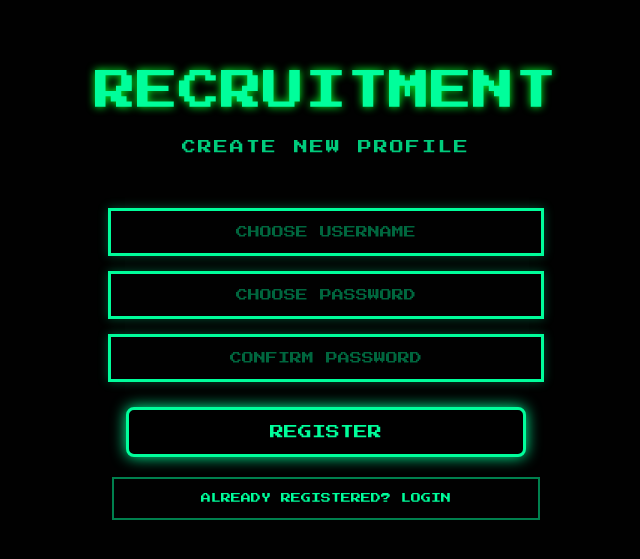
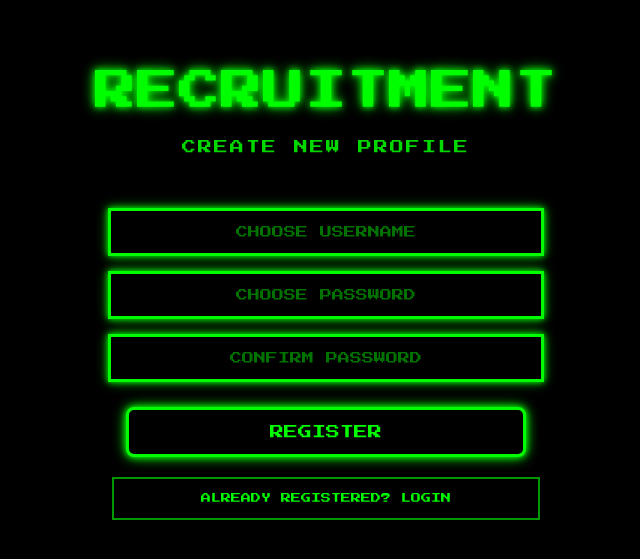
Before and after one commit to harpleen/battleship-clone, a React app in the folder frontend/: page /signup in a window 1280 px wide. Shown: the part 121-680 px from the top of the page, without its empty margins (314-954 px from the left). Built offline with nearby package versions, Linux system fonts and the light colour scheme; the HTML template or start-up script is replaced by a standard one.

Commit message:
Fixed Daniel's CSS Login/SignUp

```diff
--- a/frontend/src/pages/LoginPage/LoginPage.css
+++ b/frontend/src/pages/LoginPage/LoginPage.css
@@ -1,23 +1,32 @@
 @import url("https://fonts.googleapis.com/css2?family=Press+Start+2P&display=swap");
 
 .login-container {
-  background: #020202;
+  background: #000;
   height: 100vh;
   width: 100vw;
   display: flex;
   flex-direction: column;
   justify-content: center;
   align-items: center;
-  color: #00ff9c;
+
+  color: #00ff00;
   font-family: "Press Start 2P", monospace;
   text-align: center;
+
   animation: flicker 0.15s infinite;
 }
+
+/* TITLE */
 
 .login-title {
   font-size: 48px;
   margin-bottom: 20px;
-  text-shadow: 0 0 8px #00ff26;
+
+  color: #00ff00;
+  text-shadow:
+    0 0 6px #00ff00,
+    0 0 14px #00ff00;
+
   text-transform: uppercase;
   line-height: 1.2;
 }
@@ -25,94 +34,146 @@
 .login-subtitle {
   font-size: 14px;
   margin-bottom: 60px;
-  opacity: 0.8;
+
+  color: #00ff00;
+  opacity: 0.85;
+
   letter-spacing: 2px;
   text-transform: uppercase;
 }
+
+/* FORM */
 
 .login-form {
   display: flex;
   flex-direction: column;
   gap: 20px;
+
   width: 100%;
   max-width: 400px;
   align-items: center;
 }
 
+/* INPUT */
+
 .login-input {
   background: transparent;
-  color: #00ff9c;
-  border: 3px solid #00ff9c;
+  color: #00ff00;
+
+  border: 3px solid #00ff00;
   padding: 15px;
   font-size: 14px;
+
   font-family: "Press Start 2P", monospace;
   text-align: center;
+
   width: 100%;
-  box-shadow: 0 0 10px rgba(0, 255, 156, 0.3);
   outline: none;
-  transition: box-shadow 0.2s;
+
+  box-shadow:
+    0 0 6px #00ff00,
+    0 0 12px rgba(0, 255, 0, 0.6);
+
+  transition: box-shadow 0.2s ease;
 }
 
 .login-input:focus {
-  box-shadow: 0 0 20px #00ff9c;
+  box-shadow:
+    0 0 12px #00ff00,
+    0 0 24px #00ff00;
 }
 
 .login-input::placeholder {
-  color: rgba(0, 255, 156, 0.4);
+  color: rgba(0, 255, 0, 0.45);
 }
 
+/* BUTTONS */
+
 .login-btn {
-  background: black;
-  color: #00ff9c;
-  border: 3px solid #00ff9c;
+  background: #000;
+  color: #00ff00;
+
+  border: 3px solid #00ff00;
   padding: 15px;
   font-size: 14px;
+
   cursor: pointer;
-  box-shadow: 0 0 15px #00ff9c;
+  width: 100%;
+
   font-family: "Press Start 2P", monospace;
+  text-transform: uppercase;
   text-decoration: none;
-  text-transform: uppercase;
-  width: 100%;
+
   display: flex;
   justify-content: center;
   align-items: center;
-  transition: all 0.2s ease;
+
+  box-shadow:
+    0 0 6px #00ff00,
+    0 0 14px #00ff00;
+
+  transition:
+    transform 0.15s ease,
+    box-shadow 0.15s ease,
+    background-color 0.15s ease,
+    color 0.15s ease;
 }
 
 .login-btn:hover {
-  background: #00ff9c;
-  color: black;
-  transform: scale(1.02);
-  box-shadow: 0 0 25px #00ff9c;
+  background: #00ff00;
+  color: #000;
+
+  transform: scale(1.03);
+  box-shadow:
+    0 0 12px #00ff00,
+    0 0 24px #00ff00;
 }
+
+/* BACK BUTTON */
 
 .login-btn-back {
   background: transparent;
-  border: 2px solid rgba(0, 255, 156, 0.5);
+  border: 2px solid rgba(0, 255, 0, 0.6);
+
   font-size: 10px;
   padding: 12px;
   box-shadow: none;
 }
 
 .login-btn-back:hover {
-  border-color: #00ff9c;
-  box-shadow: 0 0 10px rgba(0, 255, 156, 0.5);
+  border-color: #00ff00;
+  box-shadow:
+    0 0 6px #00ff00;
 }
+
+/* ERROR */
 
 .error-msg {
   color: #ff003c;
   font-size: 10px;
-  text-shadow: 0 0 5px #ff003c;
+
+  text-shadow:
+    0 0 6px #ff003c;
+
   margin-top: -10px;
 }
 
+/* FLICKER */
+
 @keyframes flicker {
-  0% { opacity: 0.97; }
-  50% { opacity: 1; }
+  0%   { opacity: 0.97; }
+  50%  { opacity: 1; }
   100% { opacity: 0.98; }
 }
 
+/* RESPONSIVE */
+
 @media (max-width: 768px) {
-  .login-title { font-size: 28px; }
-  .login-form { width: 90%; }
+  .login-title {
+    font-size: 28px;
+  }
+
+  .login-form {
+    width: 90%;
+  }
 }
--- a/frontend/src/pages/SignUpPage/SignUp.css
+++ b/frontend/src/pages/SignUpPage/SignUp.css
@@ -1,23 +1,33 @@
 @import url("https://fonts.googleapis.com/css2?family=Press+Start+2P&display=swap");
 
 .signup-container {
-  background: #020202;
+  background: #000;
   height: 100vh;
   width: 100vw;
+
   display: flex;
   flex-direction: column;
   justify-content: center;
   align-items: center;
-  color: #00ff9c;
+
+  color: #00ff00;
   font-family: "Press Start 2P", monospace;
   text-align: center;
+
   animation: flicker 0.15s infinite;
 }
+
+/* TITLE */
 
 .signup-title {
   font-size: 42px;
   margin-bottom: 20px;
-  text-shadow: 0 0 8px #00ff26;
+
+  color: #00ff00;
+  text-shadow:
+    0 0 6px #00ff00,
+    0 0 14px #00ff00;
+
   text-transform: uppercase;
   line-height: 1.2;
 }
@@ -25,94 +35,147 @@
 .signup-subtitle {
   font-size: 14px;
   margin-bottom: 50px;
-  opacity: 0.8;
+
+  color: #00ff00;
+  opacity: 0.85;
+
   letter-spacing: 2px;
   text-transform: uppercase;
 }
+
+/* FORM */
 
 .signup-form {
   display: flex;
   flex-direction: column;
   gap: 15px;
+
   width: 100%;
   max-width: 400px;
   align-items: center;
 }
 
+/* INPUT */
+
 .signup-input {
   background: transparent;
-  color: #00ff9c;
-  border: 3px solid #00ff9c;
+  color: #00ff00;
+
+  border: 3px solid #00ff00;
   padding: 15px;
+
   font-size: 12px;
   font-family: "Press Start 2P", monospace;
   text-align: center;
+
   width: 100%;
-  box-shadow: 0 0 10px rgba(0, 255, 156, 0.3);
   outline: none;
+
+  box-shadow:
+    0 0 6px #00ff00,
+    0 0 12px rgba(0, 255, 0, 0.6);
+
+  transition: box-shadow 0.2s ease;
 }
 
 .signup-input:focus {
-  box-shadow: 0 0 20px #00ff9c;
+  box-shadow:
+    0 0 12px #00ff00,
+    0 0 24px #00ff00;
 }
 
 .signup-input::placeholder {
-  color: rgba(0, 255, 156, 0.4);
+  color: rgba(0, 255, 0, 0.45);
 }
 
+/* PRIMARY BUTTON */
+
 .signup-btn {
-  background: black;
-  color: #00ff9c;
-  border: 3px solid #00ff9c;
+  background: #000;
+  color: #00ff00;
+
+  border: 3px solid #00ff00;
   padding: 15px;
   font-size: 14px;
+
   cursor: pointer;
-  box-shadow: 0 0 15px #00ff9c;
+  width: 100%;
+  margin-top: 10px;
+
   font-family: "Press Start 2P", monospace;
+  text-transform: uppercase;
   text-decoration: none;
-  text-transform: uppercase;
-  width: 100%;
+
   display: flex;
   justify-content: center;
   align-items: center;
-  transition: all 0.2s ease;
-  margin-top: 10px;
+
+  box-shadow:
+    0 0 6px #00ff00,
+    0 0 14px #00ff00;
+
+  transition:
+    transform 0.15s ease,
+    box-shadow 0.15s ease,
+    background-color 0.15s ease,
+    color 0.15s ease;
 }
 
 .signup-btn:hover {
-  background: #00ff9c;
-  color: black;
-  transform: scale(1.02);
-  box-shadow: 0 0 25px #00ff9c;
+  background: #00ff00;
+  color: #000;
+
+  transform: scale(1.03);
+  box-shadow:
+    0 0 12px #00ff00,
+    0 0 24px #00ff00;
 }
+
+/* BACK BUTTON */
 
 .signup-btn-back {
   background: transparent;
-  border: 2px solid rgba(0, 255, 156, 0.5);
+  border: 2px solid rgba(0, 255, 0, 0.6);
+
   font-size: 10px;
   padding: 12px;
+  margin-top: 5px;
+
   box-shadow: none;
-  margin-top: 5px;
 }
 
 .signup-btn-back:hover {
-  border-color: #00ff9c;
-  box-shadow: 0 0 10px rgba(0, 255, 156, 0.5);
+  border-color: #00ff00;
+  box-shadow:
+    0 0 6px #00ff00;
 }
+
+/* ERROR */
 
 .error-msg {
   color: #ff003c;
   font-size: 10px;
-  text-shadow: 0 0 5px #ff003c;
+
+  text-shadow:
+    0 0 6px #ff003c;
 }
 
+/* FLICKER */
+
 @keyframes flicker {
-  0% { opacity: 0.97; }
-  50% { opacity: 1; }
+  0%   { opacity: 0.97; }
+  50%  { opacity: 1; }
   100% { opacity: 0.98; }
 }
 
+/* RESPONSIVE */
+
 @media (max-width: 768px) {
-  .signup-title { font-size: 24px; }
-  .signup-form { width: 90%; }
+  .signup-title {
+    font-size: 24px;
+  }
+
+  .signup-form {
+    width: 90%;
+  }
 }
```
Also changed, not shown: 1 other file (tests, documents, lock files or other folders).
